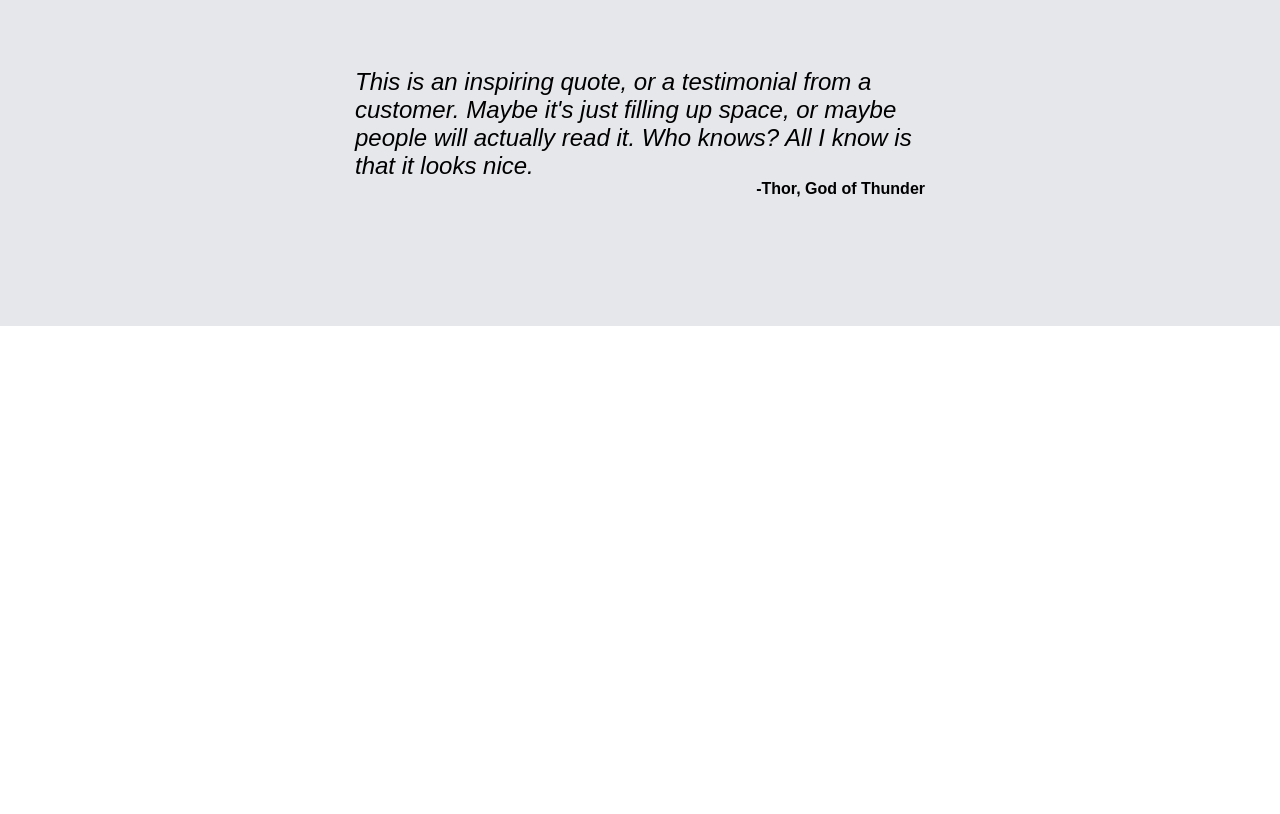
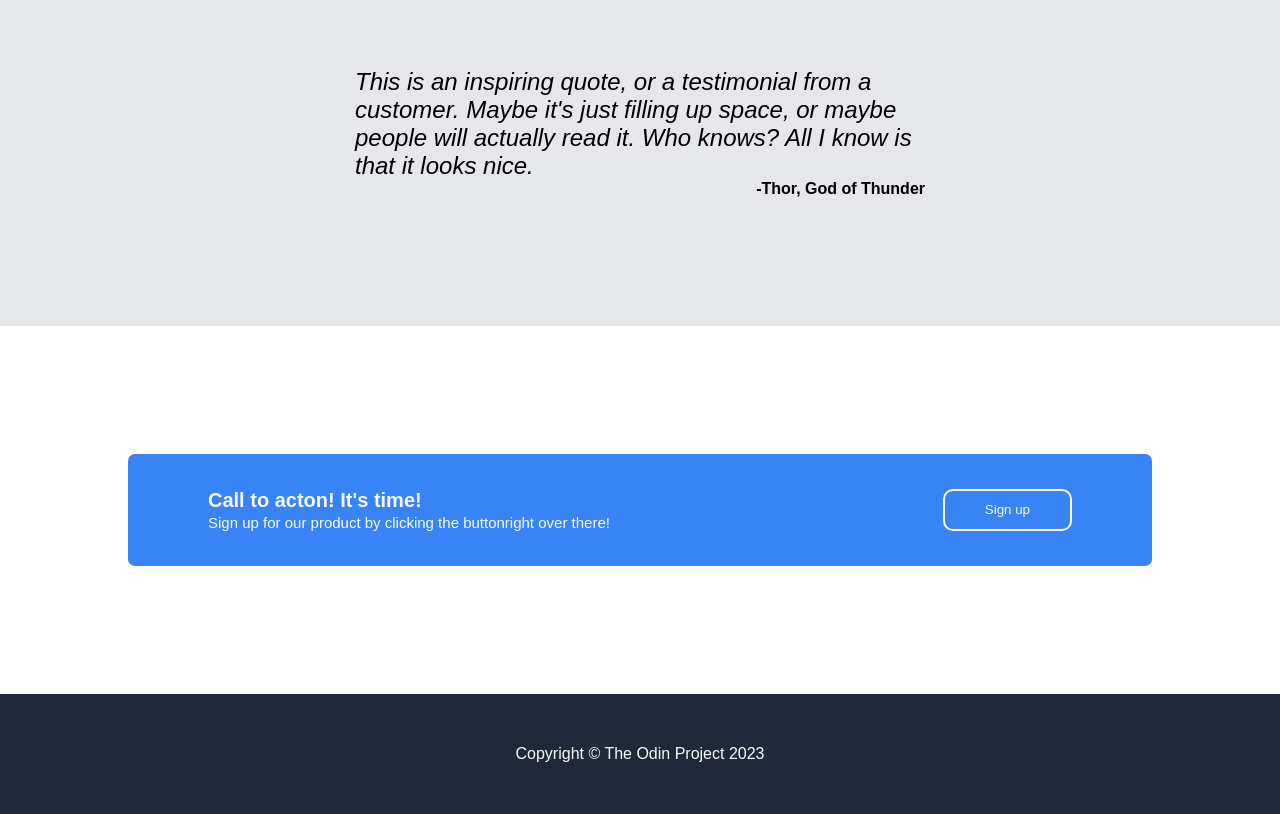
Before and after one commit to ChaseDev7/css-landing-page, a plain HTML site: page index.html in a window 1280 px wide. Shown: the part 897-1711 px from the top of the page. Before the commit the page ends 1223 px from the top, so only its background shows below. Drawn offline with Linux system fonts and the light colour scheme.

Commit message:
Add sign up and footer sections to index.html

```diff
--- a/index.html
+++ b/index.html
@@ -62,5 +62,17 @@
         <p class="quote-text">This is an inspiring quote, or a testimonial from a customer. Maybe it's just filling up space, or maybe people will actually read it. Who knows? All I know is that it looks nice.</p>
         <p class="quote-source">-Thor, God of Thunder</p>
     </div>
+    <div class="signup-conainer">
+        <div class="signup-box">
+            <div class="signup-text">
+                <p>Call to acton! It's time!</p>
+                <p class="signup-subtext">Sign up for our product by clicking the buttonright over there!</p>
+            </div>
+            <button class="signup-button">Sign up</button>
+        </div>
+    </div>
+    <div class="footer">
+        Copyright &copy The Odin Project 2023
+    </div>
 </body>
 </html>
--- a/styles.css
+++ b/styles.css
@@ -128,3 +128,46 @@ ul {
     justify-content: end;
     font-weight: bold;
 }
+
+.signup-container {
+    display: flex;
+    align-items: center;
+    flex-direction: column;
+}
+
+.signup-box {
+    background-color: #3883F6;
+    color: #F9FAF8;
+    margin: 10%;
+    padding: 35px 80px;
+    border-radius: 7px;
+    display: flex;
+    justify-content: space-between;
+}
+
+.signup-text {
+    font-size: 20px;
+    font-weight: 800;
+}
+
+.signup-subtext {
+    padding-top: 2px;
+    font-size: 15px;
+    font-weight: 200;
+}
+
+.signup-button {
+    border: 2px solid #F9FAF8;
+    background-color: #3883F6;
+    color: #F9FAF8;
+    border-radius: 10px;
+    padding: 0px 40px;
+}
+
+.footer {
+    background-color: #1F2937;
+    color: #F9FAF8;
+    display: flex;
+    justify-content: center;
+    padding: 4%;
+}
```
